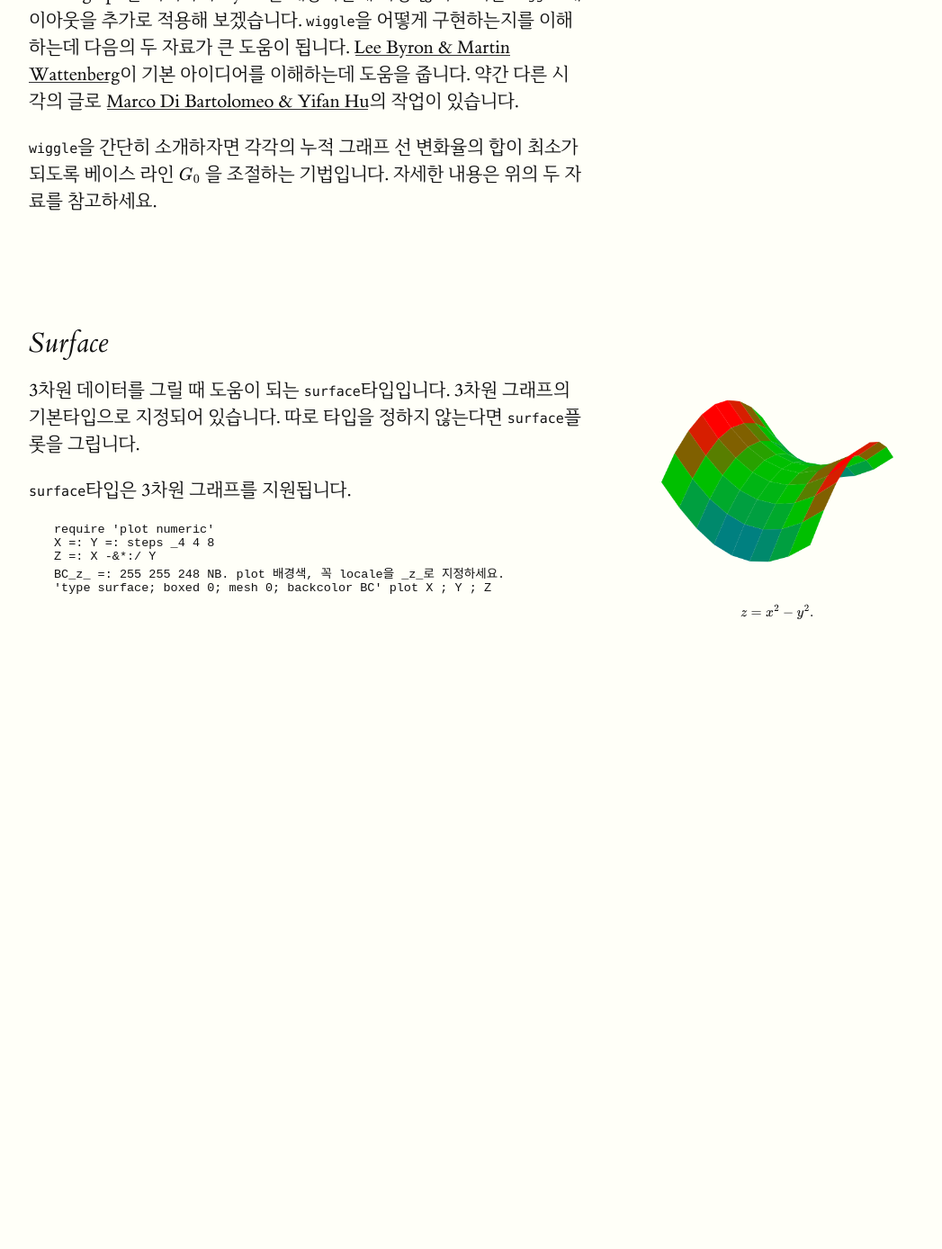
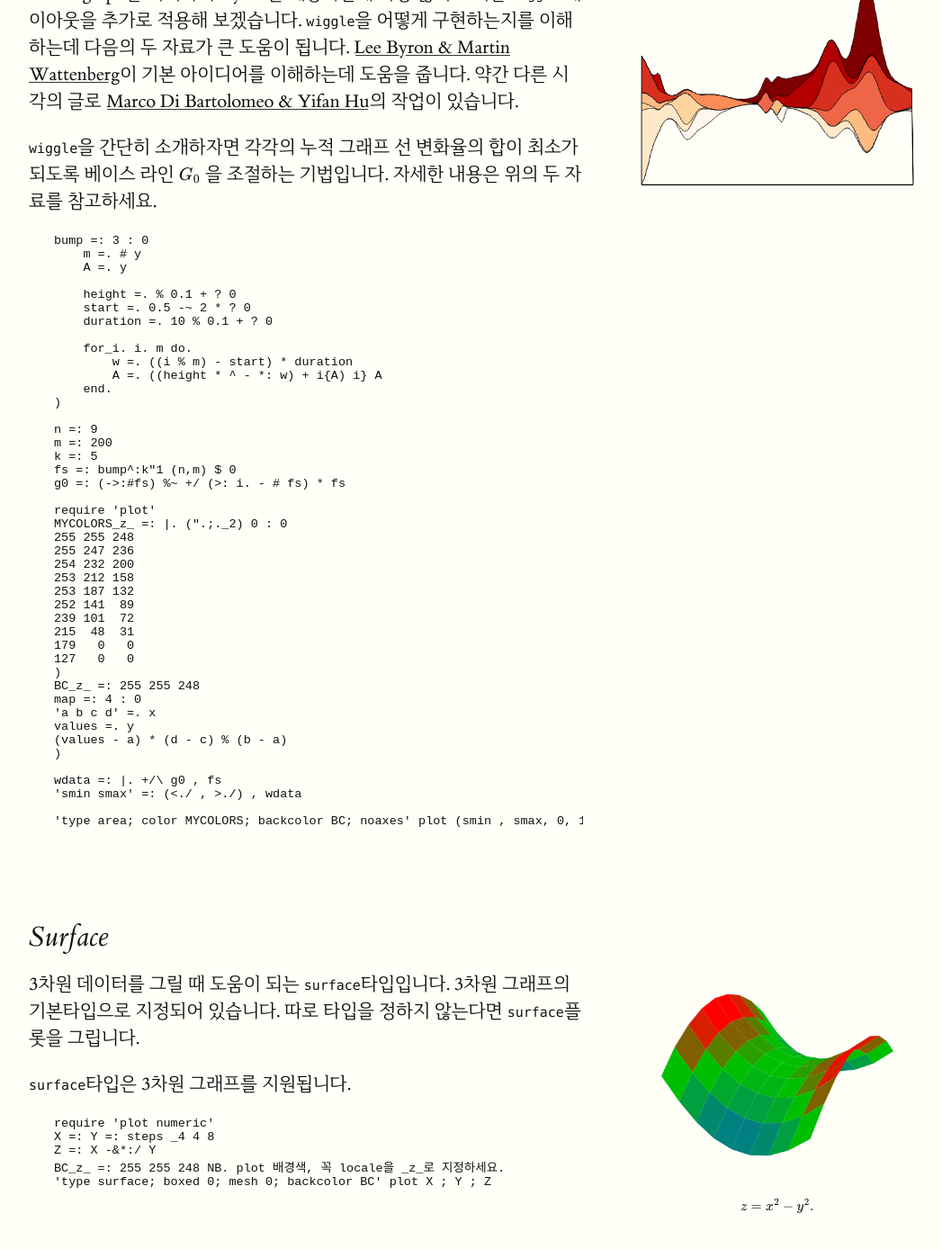
Before and after one commit to toolofthought/toolofthought.github.io, a Jekyll site: the page built from _posts/jlang/plot/2017-03-16-types.html, in a window 1280 px wide and 1400 px high, scrolled down 2732 px. Shown: the top 1388 px of the window at 90% size, without its empty margins (128-1175 px from the left). Built offline with Jekyll 4.4.1, drawn with Linux system fonts in a browser that asks for light colours; formulas are drawn with MathJax 3; before the commit the page ends 3519 px from its top, so only the background shows below that; some of the changed text lies outside the part shown.

Commit message:
area-wiggle 추가

```diff
--- a/_posts/jlang/plot/2017-03-16-types.html
+++ b/_posts/jlang/plot/2017-03-16-types.html
@@ -76,9 +76,9 @@
 'type area; color MYCOLORS; backcolor BC' plot data
 	</pre>
 
-	<p><label for="area-streamgraph-silhouette-figure" class="margin-toggle">&#8853;</label><input type="checkbox" id="area-streamgraph-silhouette-figure" class="margin-toggle"/><span class="marginnote"><img src="{{site.baseurl}}/assets/img/jlang/plot/area-streamgraph-silhouette.png"  alt="Image of Silhouette Streamgraph"/></span>위의 예에서 base line \( G_0 = 0\) 으로 가정했습니다. 이제 베이스 라인을 조정해 같은 데이터로 다른 streamgraph를 만들어봅시다. <code>silhouette</code>이라고 불리는 기법은 각 데이터 포인트의 streamgraph 전체 높이 제곱의 합을 최소화 하는 기법입니다.
-	$$ G_0 =  - \frac{1}{2} \prod_{i=1} ^n f_i \ldotp $$
-	<code>silhouette</code>을 이용해 Streamgraph를 그려봅시다.
+	<p><label for="area-streamgraph-silhouette-figure" class="margin-toggle">&#8853;</label><input type="checkbox" id="area-streamgraph-silhouette-figure" class="margin-toggle"/><span class="marginnote"><img src="{{site.baseurl}}/assets/img/jlang/plot/area-streamgraph-silhouette.png"  alt="Image of Silhouette Streamgraph"/></span>위의 예에서 base line \( G_0 = 0\) 으로 가정하고 따로 처리하지 않았습니다. 이제 베이스 라인을 조정해 같은 데이터로 다른 streamgraph를 만들어봅시다. <code>silhouette</code>이라고 불리는 기법은 각 데이터 포인트의 streamgraph 전체 높이 제곱의 합을 최소화 하는 기법입니다.
+	$$ G_0 =  - \frac{1}{2} \prod_{i=1} ^n f_i =  - \frac{1}{2} G_n \ldotp $$
+	</span><code>silhouette</code>을 이용해 Streamgraph를 그려봅시다.
 	</p>
 	<pre class="code">
 bump =: 3 : 0
@@ -128,11 +128,55 @@
 	</pre>
 
 
-	<p>Streamgraph는 여러가지 layout을 제공하는데 가장 많이 쓰이는 <code>wiggle</code> 레이아웃을 추가로 적용해 보겠습니다. <code>wiggle</code>을 어떻게 구현하는지를 이해하는데 다음의 두 자료가 큰 도움이 됩니다. <a href="http://leebyron.com/streamgraph/stackedgraphs_byron_wattenberg.pdf">Lee Byron & Martin Wattenberg</a>이 기본 아이디어를 이해하는데 도움을 줍니다. 약간 다른 시각의 글로 <a href="http://yifanhu.net/PUB/StreamGraph.pdf">Marco Di Bartolomeo & Yifan Hu</a>의 작업이 있습니다. </p>
+	<p><label for="area-streamgraph-wiggle-figure" class="margin-toggle">&#8853;</label><input type="checkbox" id="area-streamgraph-wiggle-figure" class="margin-toggle"/><span class="marginnote"><img src="{{site.baseurl}}/assets/img/jlang/plot/area-streamgraph-wiggle.png"  alt="Image of Wiggle Streamgraph"/></span>Streamgraph는 여러가지 layout을 제공하는데 가장 많이 쓰이는 <code>wiggle</code> 레이아웃을 추가로 적용해 보겠습니다. <code>wiggle</code>을 어떻게 구현하는지를 이해하는데 다음의 두 자료가 큰 도움이 됩니다. <a href="http://leebyron.com/streamgraph/stackedgraphs_byron_wattenberg.pdf">Lee Byron & Martin Wattenberg</a>이 기본 아이디어를 이해하는데 도움을 줍니다. 약간 다른 시각의 글로 <a href="http://yifanhu.net/PUB/StreamGraph.pdf">Marco Di Bartolomeo & Yifan Hu</a>의 작업이 있습니다. </p>
 
 	<p><code>wiggle</code>을 간단히 소개하자면 각각의 누적 그래프 선 변화율의 합이 최소가 되도록 베이스 라인  \( G_0 \) 을 조절하는 기법입니다. 자세한 내용은 위의 두 자료를 참고하세요.</p>
 
 	<pre class="code">
+bump =: 3 : 0
+    m =. # y
+    A =. y
+
+    height =. % 0.1 + ? 0
+    start =. 0.5 -~ 2 * ? 0
+    duration =. 10 % 0.1 + ? 0
+
+    for_i. i. m do.
+        w =. ((i % m) - start) * duration
+        A =. ((height * ^ - *: w) + i{A) i} A
+    end.
+)
+
+n =: 9
+m =: 200
+k =: 5
+fs =: bump^:k"1 (n,m) $ 0
+g0 =: (->:#fs) %~ +/ (>: i. - # fs) * fs
+
+require 'plot'
+MYCOLORS_z_ =: |. (".;._2) 0 : 0
+255 255 248
+255 247 236
+254 232 200
+253 212 158
+253 187 132
+252 141  89
+239 101  72
+215  48  31
+179   0   0
+127   0   0
+)
+BC_z_ =: 255 255 248
+map =: 4 : 0
+'a b c d' =. x
+values =. y
+(values - a) * (d - c) % (b - a)
+)
+
+wdata =: |. +/\ g0 , fs
+'smin smax' =: (<./ , >./) , wdata
+
+'type area; color MYCOLORS; backcolor BC; noaxes' plot (smin , smax, 0, 100)&map wdata
 
 	</pre>
 
```
Also changed, not shown: assets/img/jlang/plot/area-streamgraph-wiggle.png (added).
